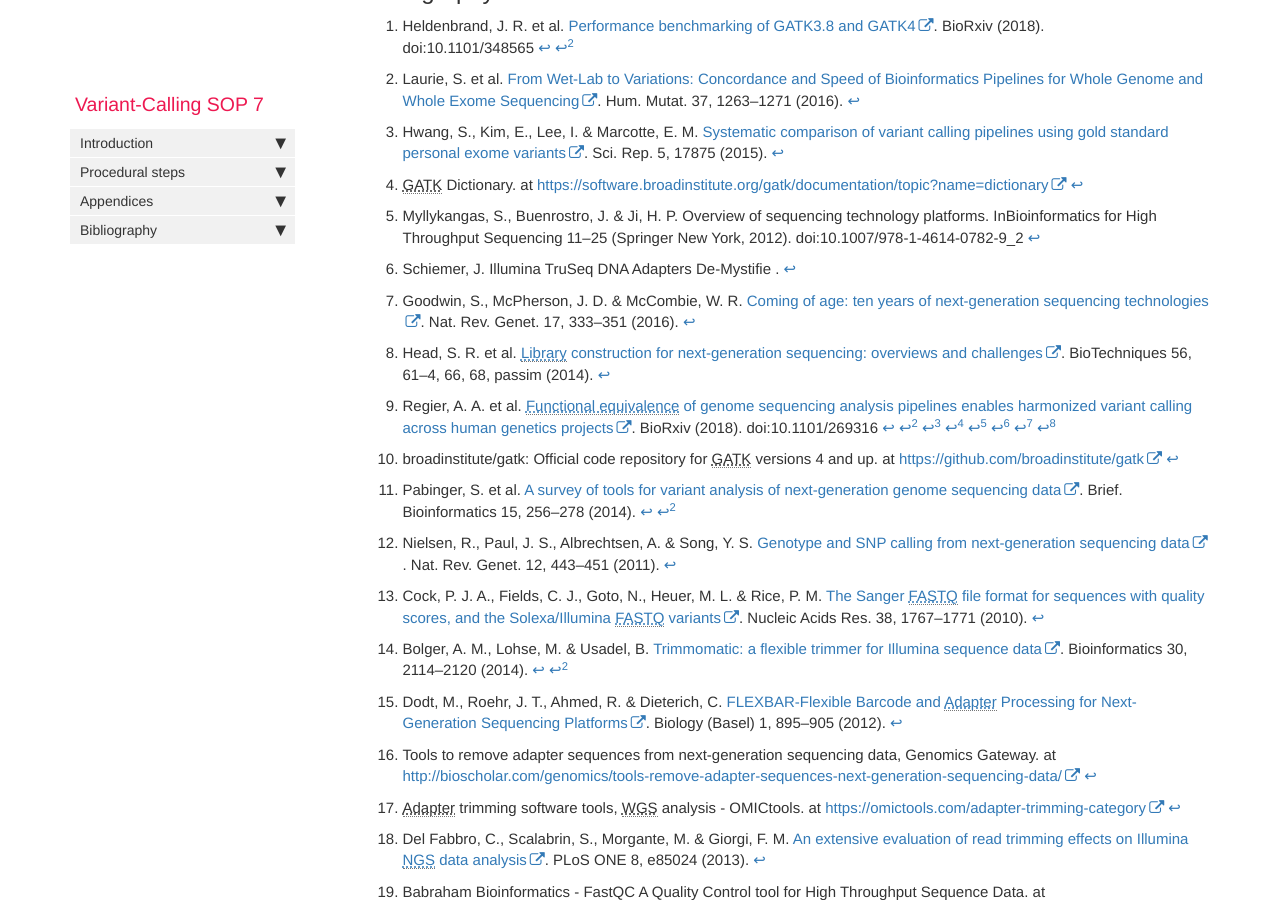
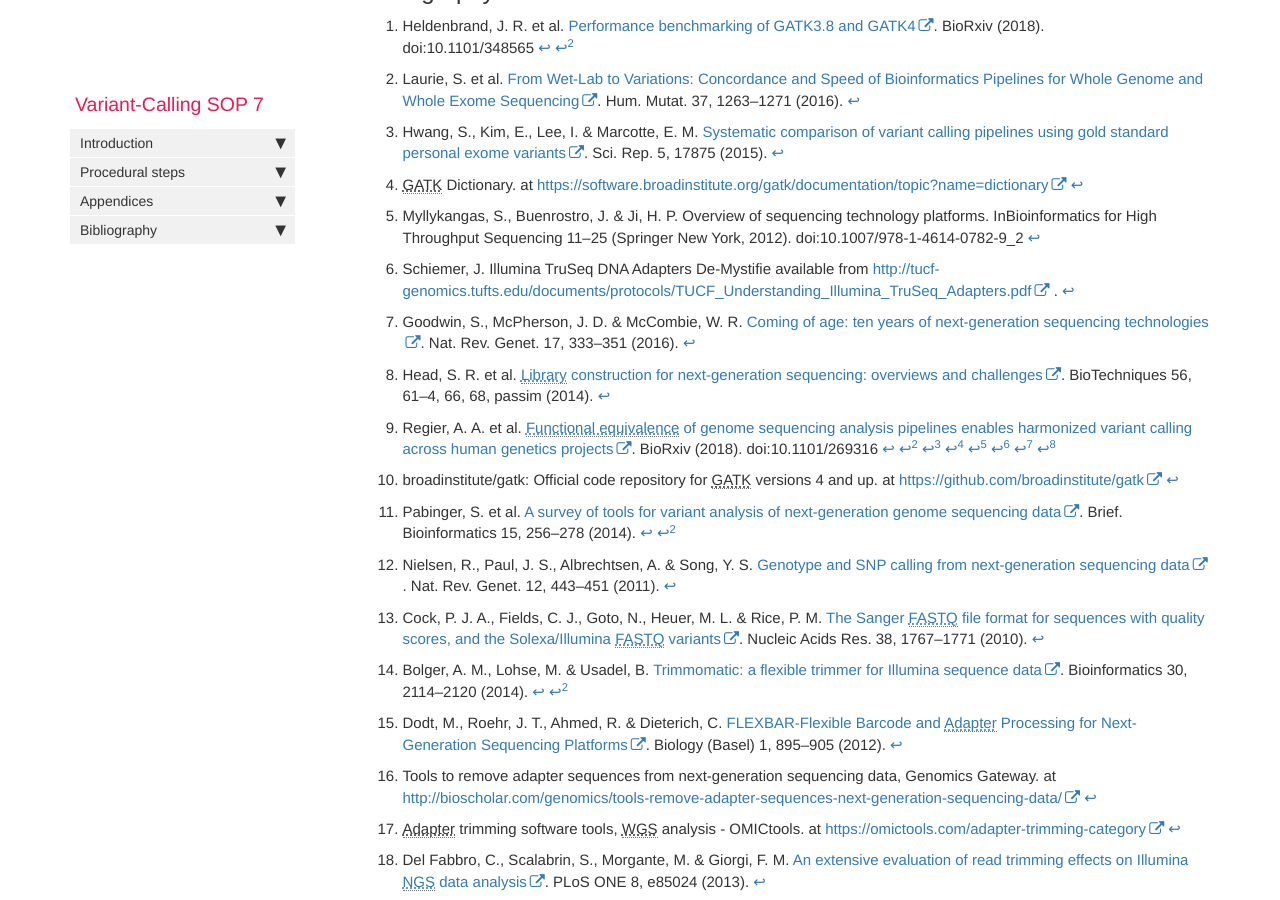
Before and after one commit to h3abionet/H3ABionet-SOPs, a Jekyll site: the page built from pages/genomics_analysis/Variant-Calling/Variant-Calling.md, in a window 1280 px wide and 900 px high, scrolled down 17952 px. Built offline with Jekyll 4.4.1, drawn with Linux system fonts in a browser that asks for light colours; nearby versions of some CDN libraries; comment, search, counter and statistics services are not loaded.

Commit message:
add links to all refs in Variant Calling page

```diff
--- a/pages/genomics_analysis/Variant-Calling/Variant-Calling.md
+++ b/pages/genomics_analysis/Variant-Calling/Variant-Calling.md
@@ -863,7 +863,7 @@ VCF can be easily converted to GVF using the vaast_converter script, included wi
 
 [^5]: Myllykangas, S., Buenrostro, J. & Ji, H. P. Overview of sequencing technology platforms. InBioinformatics for High Throughput Sequencing 11–25 (Springer New York, 2012). doi:10.1007/978-1-4614-0782-9_2
 
-[^6]: Schiemer, J. Illumina TruSeq DNA Adapters De-Mystifie .
+[^6]: Schiemer, J. Illumina TruSeq DNA Adapters De-Mystifie available from <http://tucf-genomics.tufts.edu/documents/protocols/TUCF_Understanding_Illumina_TruSeq_Adapters.pdf> .
 
 [^7]: Goodwin, S., McPherson, J. D. & McCombie, W. R. [Coming of age: ten years of next-generation sequencing technologies](https://www.nature.com/articles/nrg.2016.49). Nat. Rev. Genet. 17, 333–351 (2016).
 
```
